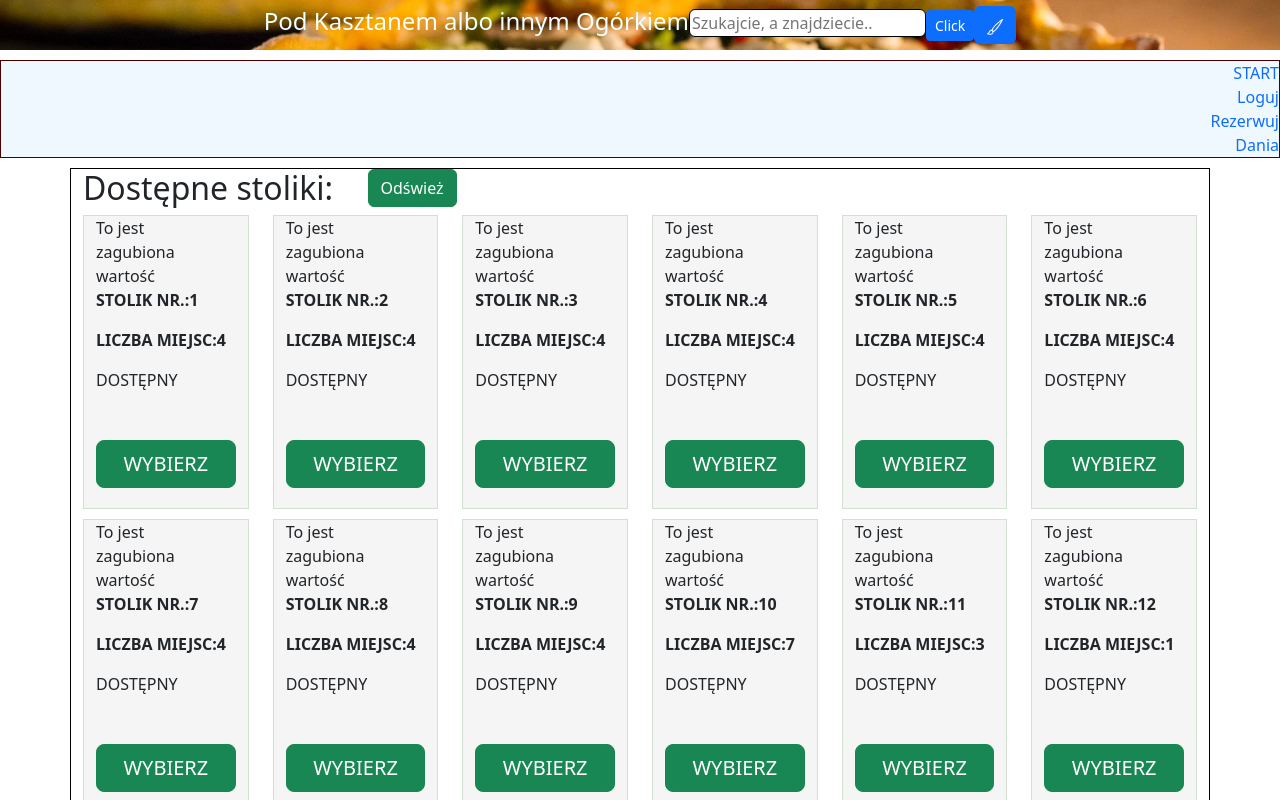
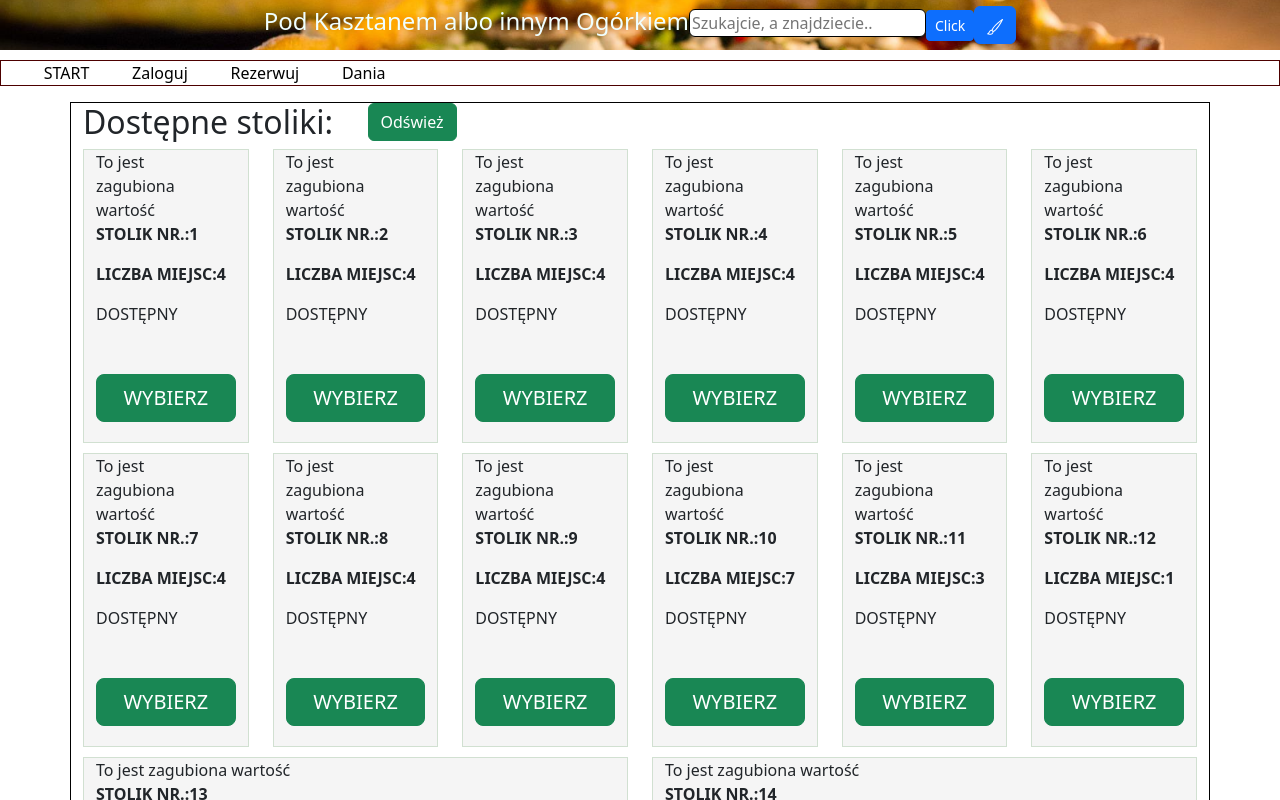
Before and after one commit to ZAndrykowski/New-project, a React app: page / in a window 1280 px wide. Shown: the top 800 px of the page. Built offline with nearby package versions, Linux system fonts and the light colour scheme.

Commit message:
Context *2 - Context`y dwa

```diff
--- a/src/App.js
+++ b/src/App.js
@@ -8,6 +8,7 @@ import Searchbar from './components/UI/Searchbar/Searchbar'; // Importowanie wyd
 import Layout from './components/Layout/Layout';
 import Footer from './components/Footer/Footer';
 import ThemeContext from './context/themeContext';
+import AuthContext from './context/authContext';
 import ThemeButton from './components/UI/ThemeButton/ThemeButton';
 //import imgTable from './assets/images/table (1).jpg'
 //import Login from './components/Login/Login';
@@ -122,7 +123,8 @@ class App extends Component {
     tables: [],
     loading: true,
     theme: 'success',
-    themeHeader: 'primary'
+    themeHeader: 'primary',
+    isAuthenticaded: false
   }
 
   searchHandler(stateSearch) {
@@ -180,6 +182,11 @@ class App extends Component {
     ///////////////////////////////////////////////////////////////////////////
 
     return (
+      <AuthContext.Provider value={{
+        isAuthenticaded: this.state.isAuthenticaded,
+        login: () => this.setState({ isAuthenticaded: true }),
+        logout:  () => this.setState({ isAuthenticaded: false })
+      }}>
         <ThemeContext.Provider value={{
           theme: this.state.theme,
           themeHeader: this.state.themeHeader,
@@ -194,6 +201,7 @@ class App extends Component {
             />
           </div>
         </ThemeContext.Provider>
+      </AuthContext.Provider>
     );
   }
 }
--- a/src/components/Footer/Footer.js
+++ b/src/components/Footer/Footer.js
@@ -6,7 +6,7 @@ function Footer (){
     const theme = useContext(ThemeContext);
     return(
 
-            <div className={`text-center m-3 text-${theme.theme}`}>NOWA STOPKA 2022</div>
+            <div className={`text-center m-3 text-${theme.themeHeader}`}>NOWA STOPKA 2022</div>
     )
 }
 export default Footer;
--- a/src/components/Menu/Menu.js
+++ b/src/components/Menu/Menu.js
@@ -1,27 +1,45 @@
-import React from 'react'; //importowanie REACT'a
+import React, { useContext } from 'react'; //importowanie REACT'a
 import styles from './Menu.module.css';
+import AuthContext from '../../context/authContext';
 
-function Menu()
-{
+function Menu() {
+    const auth = useContext(AuthContext);
+
+    const login = (e) => {
+        e.preventDefault();
+        auth.login();
+    }
+    const logout = (e) => {
+        e.preventDefault();
+        auth.logout();
+    }
+
     return (
-        <div className={styles.menuContainer}>
+        <div className={`${styles.menuContainer} breadcrumb`}>
             <ul className={styles.menu}>
                 <li className={styles.menuItem}>
                     <a href="#" className={styles.menuText}>START</a>
                 </li>
-                <li className={styles.menuItem}>
-                    <a href="#" className={styles.menuText}>Loguj</a>
-                </li>
-                <li className={styles.menuItem}>
-                    <a href="#" className={styles.menuText}>Rezerwuj</a>
-                </li>
-                <li className={styles.menuItem}>
-                    <a href="#" className={styles.menuText}>Dania</a>
-                </li>
 
+                {
+                    auth.isAuthenticaded
+                        ? (
+                            <li className={styles.menuItem}>
+                                <a href="#" onClick={logout} className={styles.menuText}>Wyloguj</a>
+                            </li>
+                        )
+                        :
+                        (
+                            <li className={styles.menuItem}>
+                                <a href="#" onClick={login} className={styles.menuText}>Zaloguj</a>
+                            </li>
+                        )
+                }
+                <li className={styles.menuItem}><a href="#" className={styles.menuText}>Rezerwuj</a></li>
+                <li className={styles.menuItem}><a href="#" className={styles.menuText}>Dania</a></li>
             </ul>
         </div>
     );
 }
 
- export default Menu;
+export default Menu;
--- a/src/components/Menu/Menu.module.css
+++ b/src/components/Menu/Menu.module.css
@@ -2,18 +2,21 @@
     list-style-type: none;
     margin: 0;
     padding: 0;
-    text-align: left;
+    text-align: center;
+    justify-content: center;
+    align-items: center;
 
 }
 
 .menuItem{
-    text-align: right;
+    display: inline;;
+
 }
 
 .menuContainer{
+
     border: 1px solid #4d0000 ;
     margin: 10px 0;
-    background-color: aliceblue;
 }
 
 .menuText{
@@ -28,3 +31,7 @@ a:link{
 a:visited{
     text-decoration: none;
 }
+
+.menuItem a{
+    color:black;
+}
--- /dev/null
+++ b/src/context/authContext.js
@@ -0,0 +1,8 @@
+import React from 'react'
+
+const AuthContext = React.createContext({
+    isAuthenticaded : false
+
+});
+
+export default AuthContext;
--- a/src/context/themeContext.js
+++ b/src/context/themeContext.js
@@ -7,4 +7,6 @@ const ThemeContext = React.createContext({
 
 });
 
+ThemeContext.displayName ='ThemeContext';
+
 export default ThemeContext;
```
Lines whose indentation alone changed are shown as unchanged.
